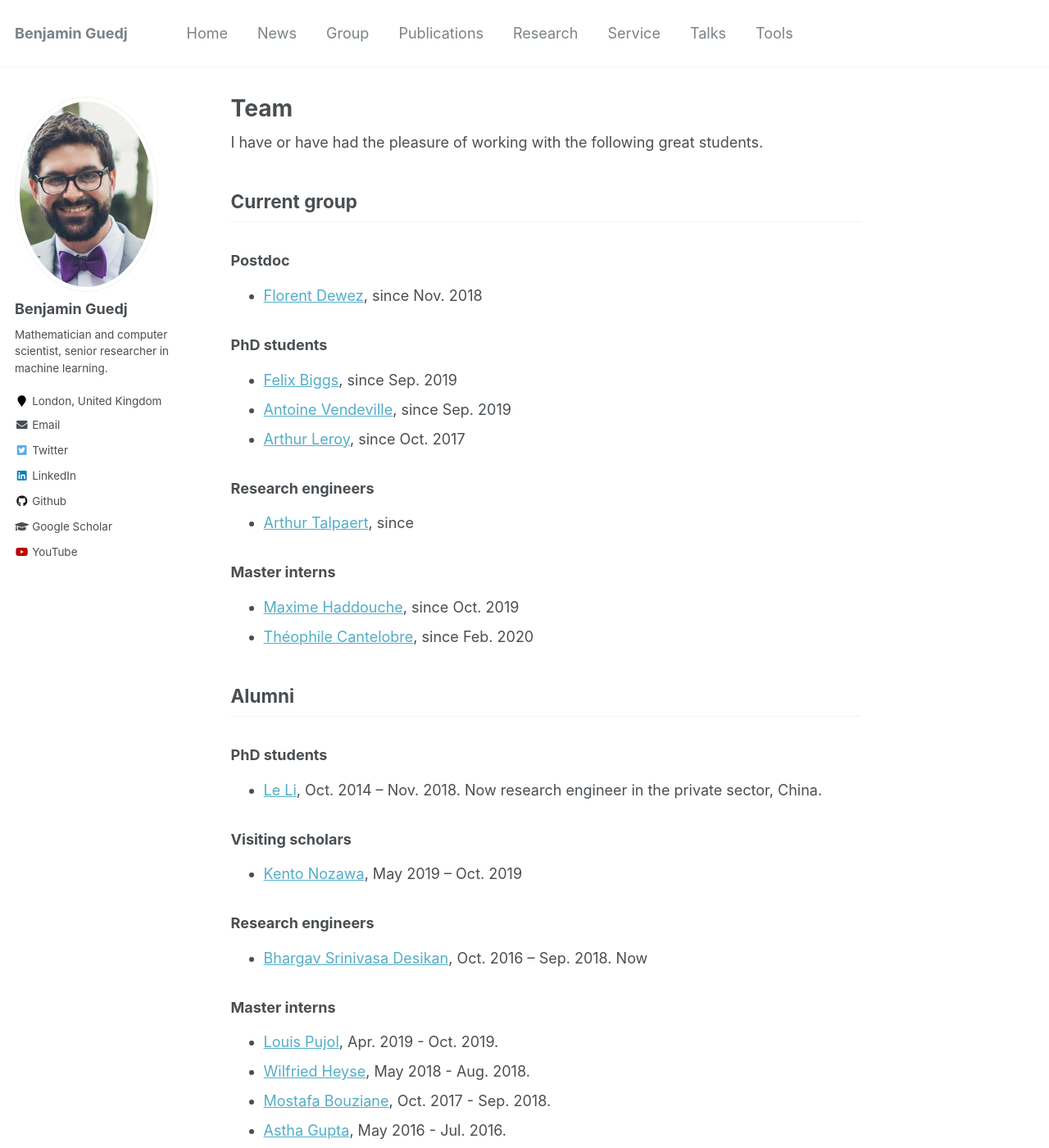
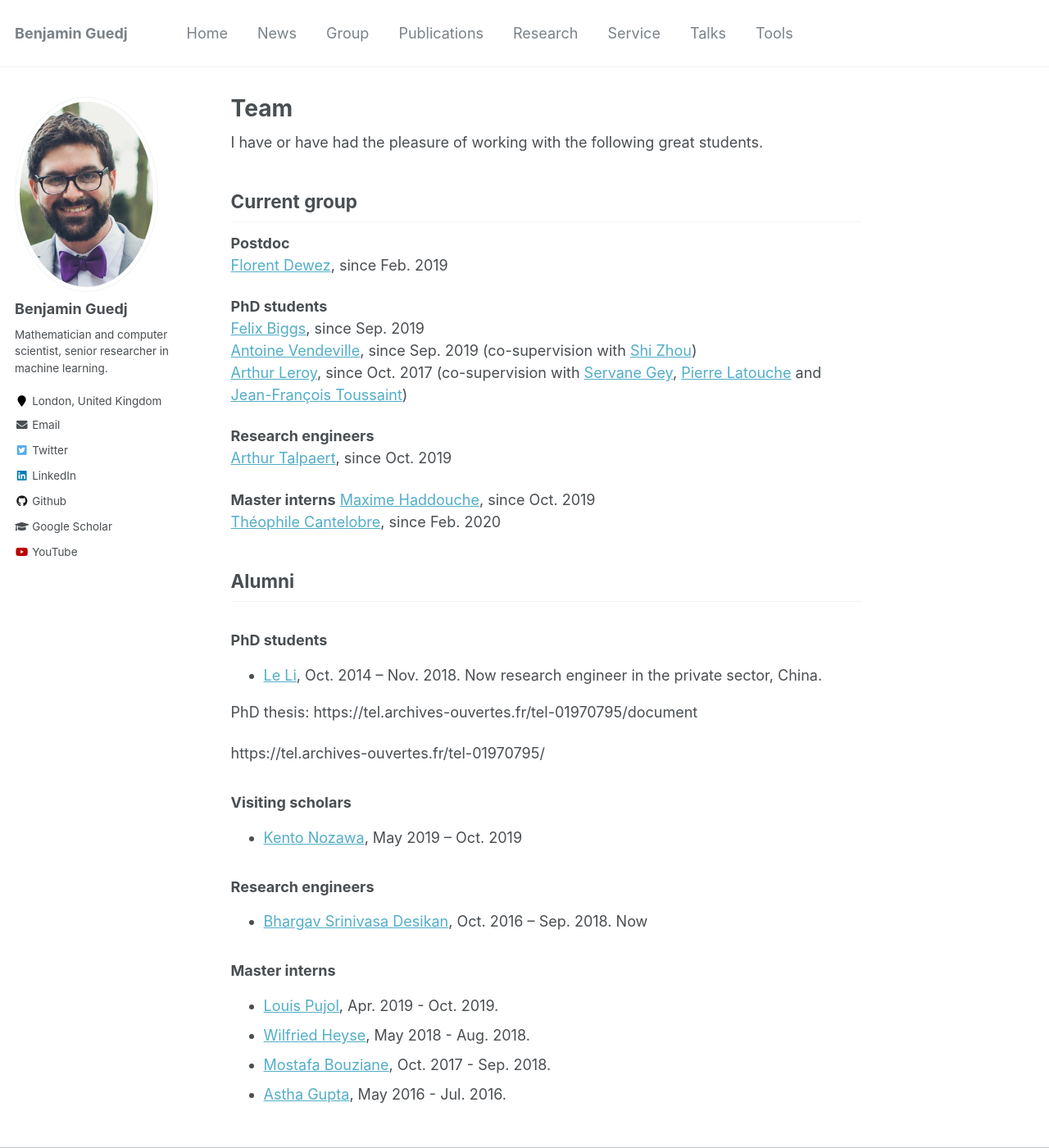
Before and after one commit to bguedj/bguedj.github.io, a Jekyll site: the page built from _pages/team.md, in a window 1280 px wide and 1400 px high. Shown: the whole window at 82% size. Built offline with Jekyll 4.4.1, drawn with Linux system fonts in a browser that asks for light colours.

Commit message:
updated team

```diff
--- a/_pages/team.md
+++ b/_pages/team.md
@@ -8,27 +8,20 @@ I have or have had the pleasure of working with the following great students.
 
 ## Current group
 
-### Postdoc
+**Postdoc**
+[Florent Dewez](https://www.linkedin.com/in/florent-dewez-11783912a/), since Feb. 2019
 
-<!-- []() -->
+**PhD students**
+[Felix Biggs](https://www.felixbiggs.com), since Sep. 2019
+[Antoine Vendeville](), since Sep. 2019 (co-supervision with [Shi Zhou](https://wp.cs.ucl.ac.uk/shizhou/))
+[Arthur Leroy](https://arthur-leroy.netlify.app), since Oct. 2017 (co-supervision with [Servane Gey](http://helios.mi.parisdescartes.fr/~gey/), [Pierre Latouche](http://helios.mi.parisdescartes.fr/~platouch/) and [Jean-François Toussaint](https://fr.wikipedia.org/wiki/Jean-François_Toussaint))
 
-- [Florent Dewez](https://www.researchgate.net/profile/Florent_Dewez), since Nov. 2018
+**Research engineers**
+[Arthur Talpaert](https://www.linkedin.com/in/arthur-talpaert-04b446a5/), since Oct. 2019
 
-### PhD students
-
-
-- [Felix Biggs](), since Sep. 2019
-- [Antoine Vendeville](), since Sep. 2019
-- [Arthur Leroy](https://arthur-leroy.netlify.com), since Oct. 2017
-
-### Research engineers
-
-- [Arthur Talpaert](), since
-
-### Master interns
-
-- [Maxime Haddouche](), since Oct. 2019
-- [Théophile Cantelobre](), since Feb. 2020
+**Master interns**
+[Maxime Haddouche](https://www.linkedin.com/in/maxime-haddouche-0b4973163/), since Oct. 2019
+[Théophile Cantelobre](https://github.com/theophilec), since Feb. 2020
 
 ## Alumni
 
@@ -38,17 +31,21 @@ I have or have had the pleasure of working with the following great students.
 
 - [Le Li](https://www.researchgate.net/scientific-contributions/2108172811_Le_Li), Oct. 2014 -- Nov. 2018. Now research engineer in the private sector, China.
 
+PhD thesis: https://tel.archives-ouvertes.fr/tel-01970795/document
+
+https://tel.archives-ouvertes.fr/tel-01970795/
+
 ### Visiting scholars
 
-- [Kento Nozawa](), May 2019 -- Oct. 2019
+- [Kento Nozawa](https://nzw0301.github.io), May 2019 -- Oct. 2019
 
 ### Research engineers
 
-- [Bhargav Srinivasa Desikan](), Oct. 2016 -- Sep. 2018. Now
+- [Bhargav Srinivasa Desikan](https://github.com/bhargavvader/), Oct. 2016 -- Sep. 2018. Now
 
 ### Master interns
 
 - [Louis Pujol](), Apr. 2019 - Oct. 2019.
-- [Wilfried Heyse](), May 2018 - Aug. 2018.
+- [Wilfried Heyse](https://www.linkedin.com/in/wilfried-heyse-711008151/), May 2018 - Aug. 2018.
 - [Mostafa Bouziane](), Oct. 2017 - Sep. 2018.
-- [Astha Gupta](), May 2016 - Jul. 2016.
+- [Astha Gupta](https://github.com/astha736/), May 2016 - Jul. 2016.
```
